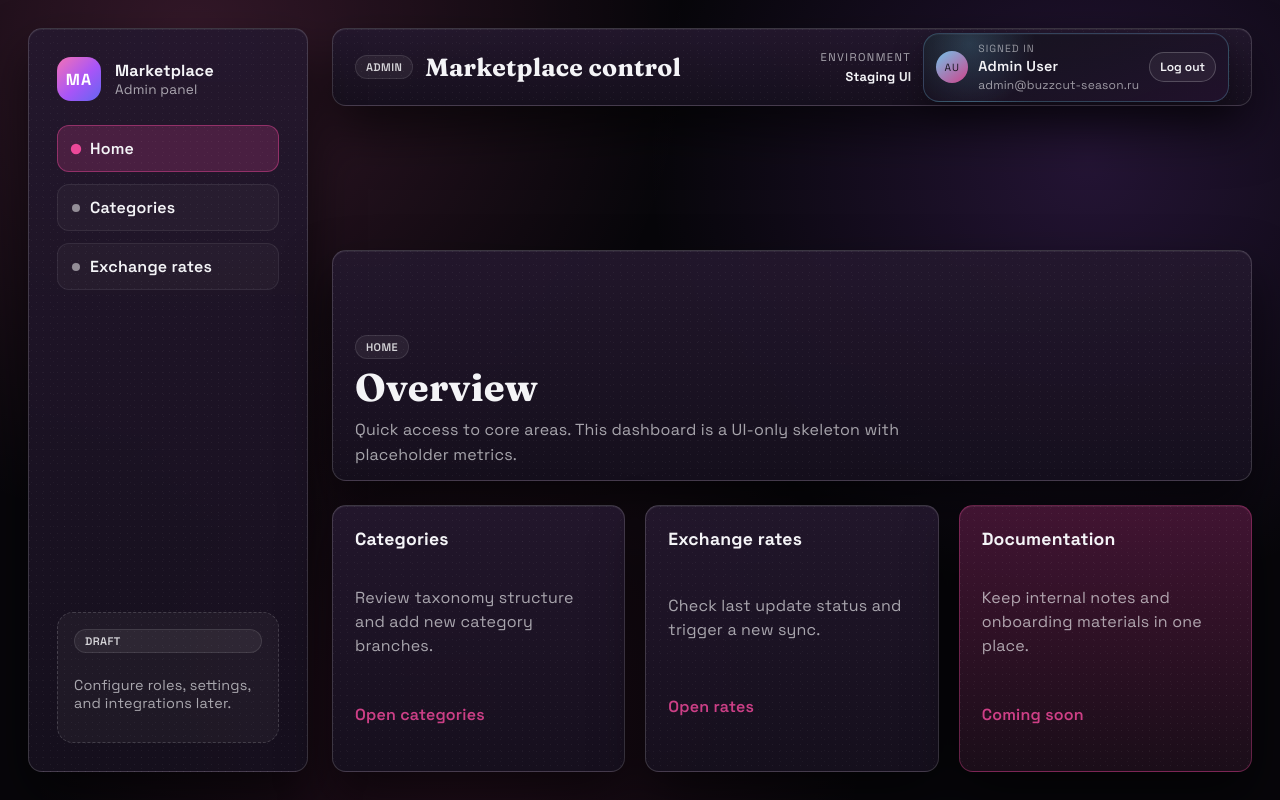
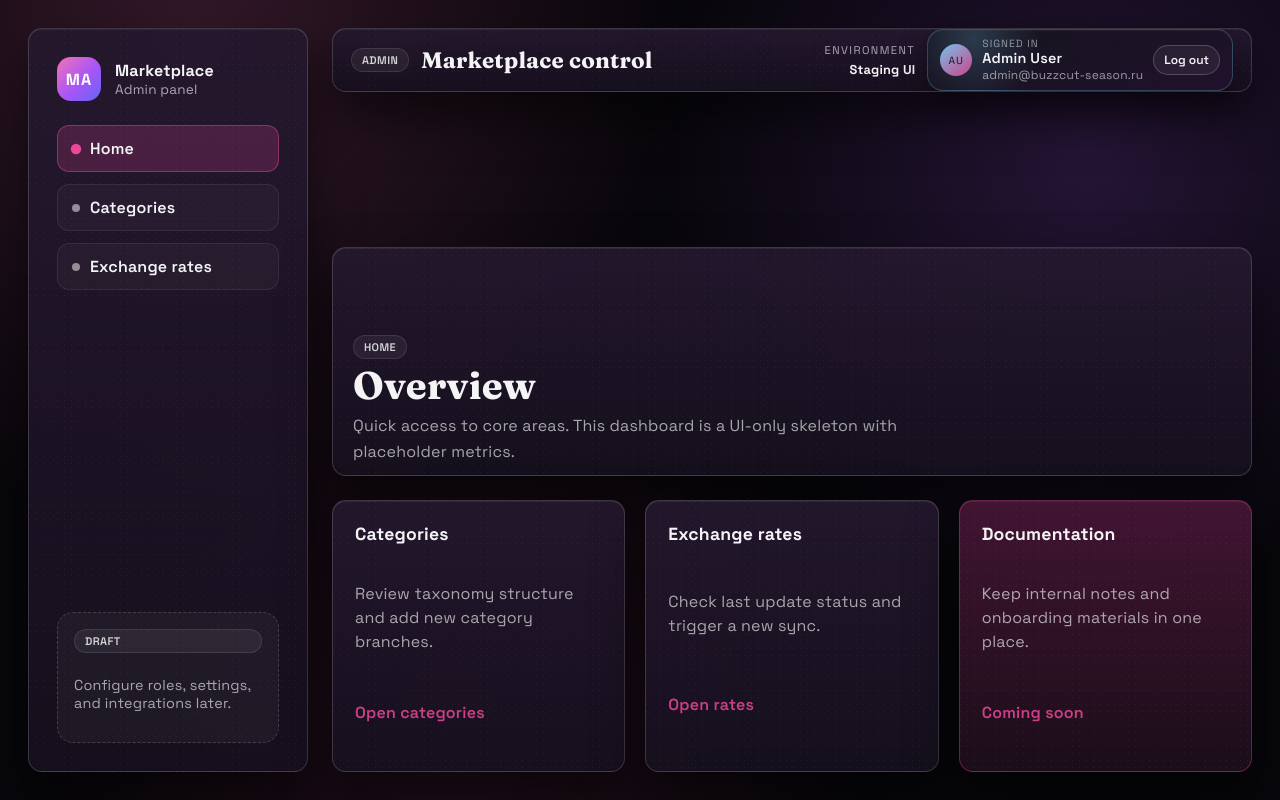
Before and after one commit to buzzcut-season/buzzcut-season-admin, a Next.js app: page / in a window 1280 px wide. Built offline with nearby package versions, Linux system fonts and the light colour scheme.

Commit message:
style: compress header and hero spacing

```diff
--- a/app/(admin)/AdminLayout.module.css
+++ b/app/(admin)/AdminLayout.module.css
@@ -21,9 +21,9 @@
   display: flex;
   align-items: center;
   justify-content: space-between;
-  gap: 16px;
-  padding: 14px 22px;
-  height: 78px;
+  gap: 12px;
+  padding: 10px 18px;
+  height: 64px;
   flex-wrap: nowrap;
   border: 1px solid rgba(236, 72, 153, 0.18);
   background:
@@ -45,7 +45,7 @@
 .header h2 {
   margin: 0;
   font-family: var(--font-serif), "Times New Roman", serif;
-  font-size: 1.55rem;
+  font-size: 1.4rem;
 }
 
 .headerMeta {
--- a/app/(admin)/AdminPage.module.css
+++ b/app/(admin)/AdminPage.module.css
@@ -3,17 +3,17 @@
   align-items: flex-end;
   justify-content: space-between;
   gap: 16px;
-  padding: 12px 22px;
+  padding: 10px 20px;
 }
 
 .pageHeader h1 {
-  margin: 4px 0 0;
+  margin: 2px 0 0;
   font-family: var(--font-serif), "Times New Roman", serif;
   font-size: clamp(2rem, 3vw, 2.6rem);
 }
 
 .pageHeader p {
-  margin: 6px 0 0;
+  margin: 4px 0 0;
   color: var(--muted);
   max-width: 560px;
   line-height: 1.6;
--- a/components/UserMenu.module.css
+++ b/components/UserMenu.module.css
@@ -36,16 +36,19 @@
   letter-spacing: 1px;
   text-transform: uppercase;
   color: rgba(244, 244, 247, 0.55);
+  line-height: 1.1;
 }
 
 .userName {
   font-size: 0.9rem;
   font-weight: 600;
+  line-height: 1.1;
 }
 
 .userEmail {
   font-size: 0.75rem;
   color: rgba(244, 244, 247, 0.6);
+  line-height: 1.1;
 }
 
 .logoutButton {
```
